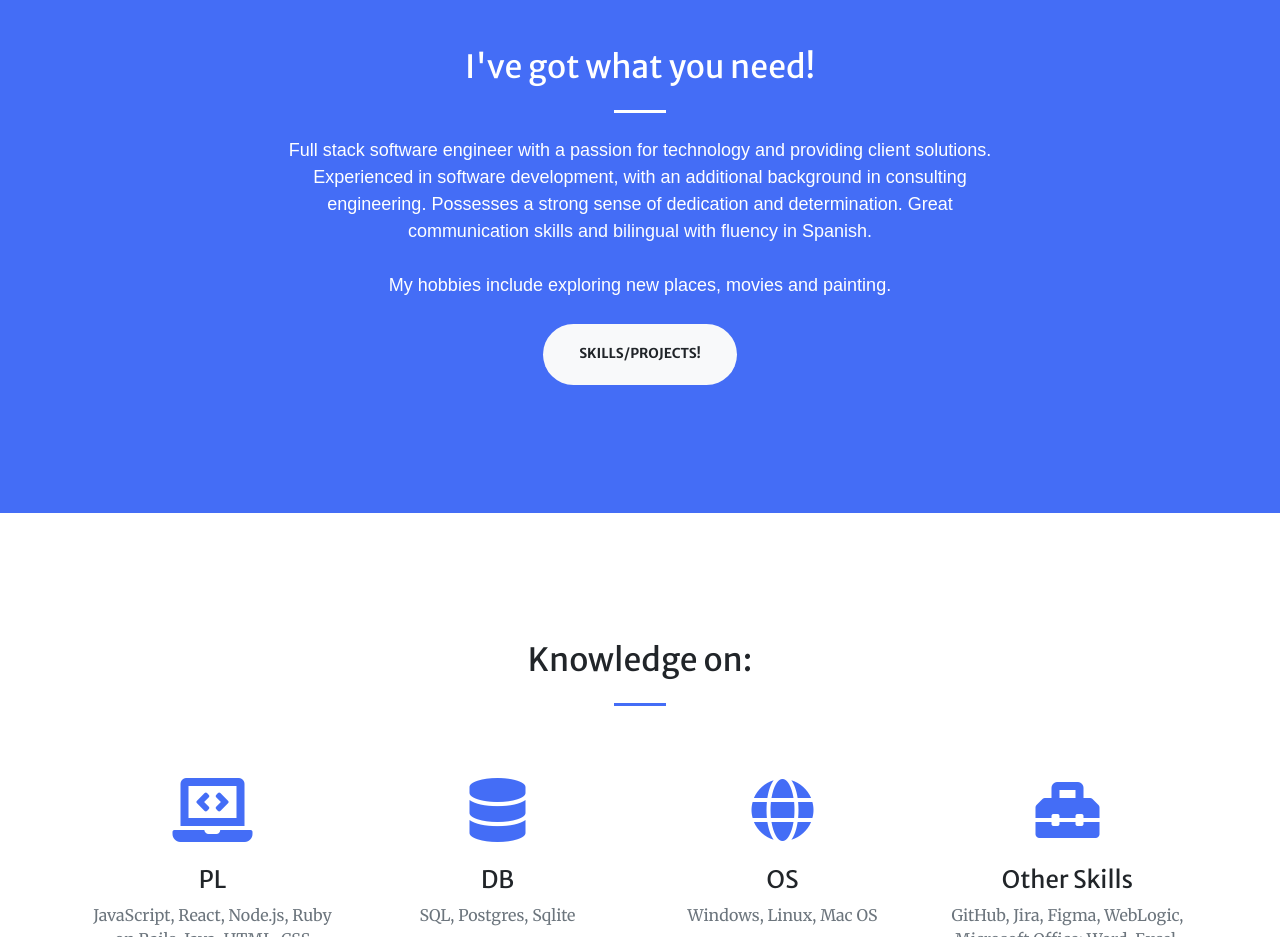
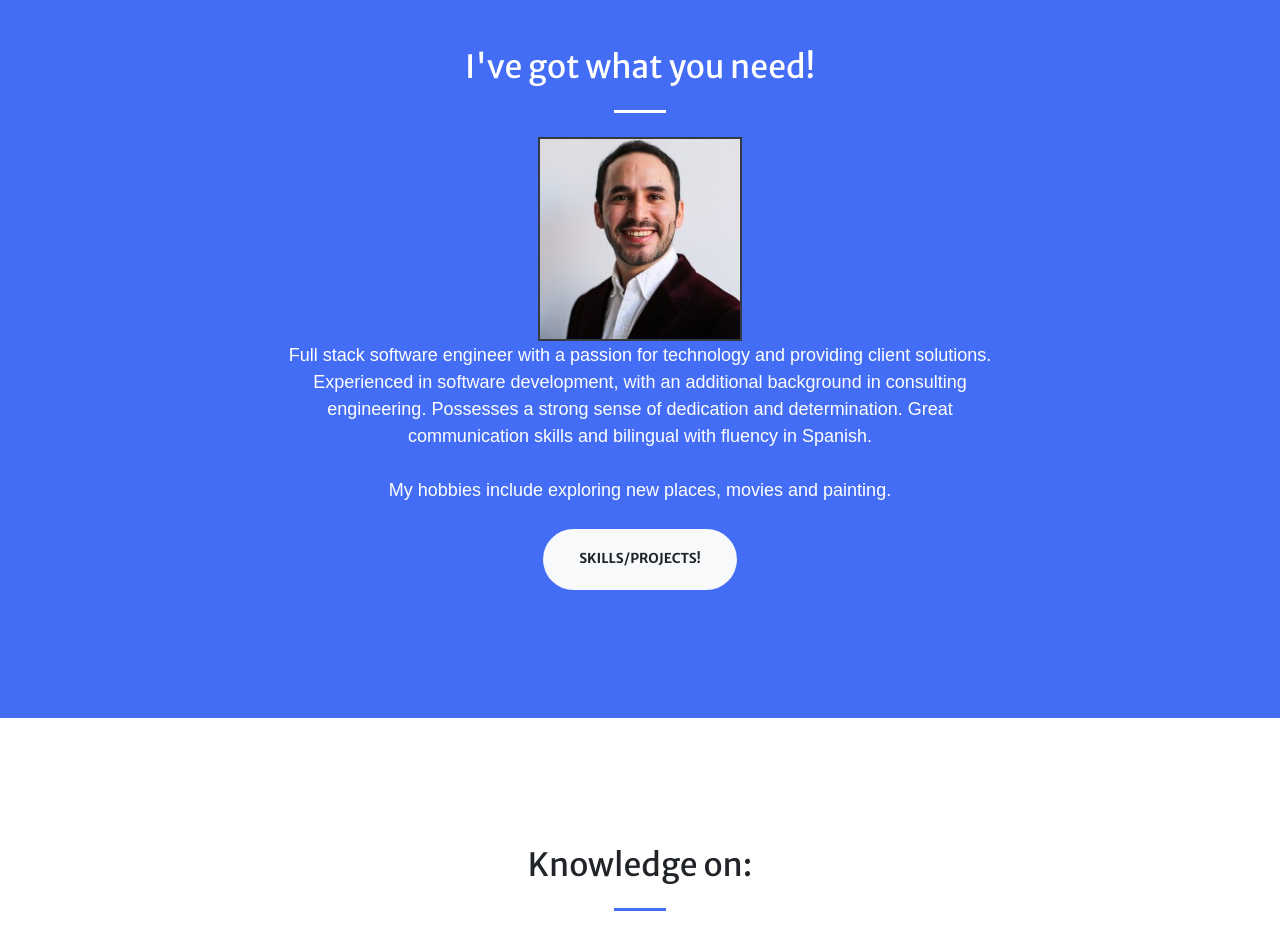
Before and after one commit to GermainDuran/Portfolio, a website with bundled scripts: page index.html in a window 1280 px wide. Shown: the part 880-1817 px from the top of the page. Built offline with nearby package versions, Linux system fonts and the light colour scheme.

Commit message:
With Picture

```diff
--- a/index.html
+++ b/index.html
@@ -79,6 +79,7 @@
         <div class="col-lg-8 text-center">
           <h2 class="text-white mt-0">I've got what you need!</h2>
           <hr class="divider light my-4">
+                <img class="img-fluid" src="img/me.jpeg" alt="" style="border:2px solid #343a40;">
                 <p class="text-white" style = "font-size: 18px; text-align: center; font-family: Lucida, sans-serif; margin: 1px">
 
                   Full stack software engineer with a passion for
```
Also changed, not shown: README.md (added), img/Germain.png (added), img/me.jpeg (added), 1 other file. Lines whose indentation alone changed are shown as unchanged.
